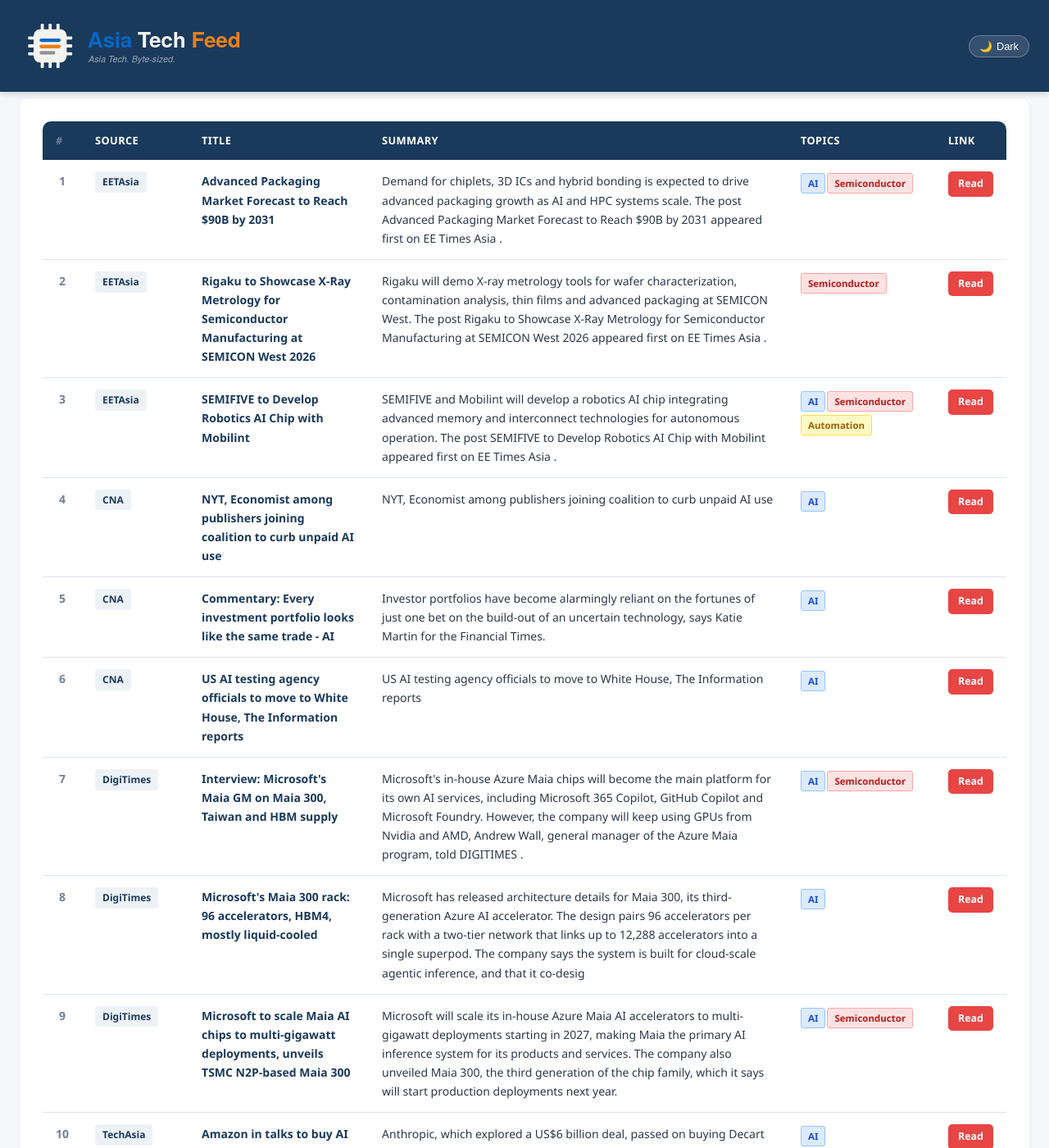
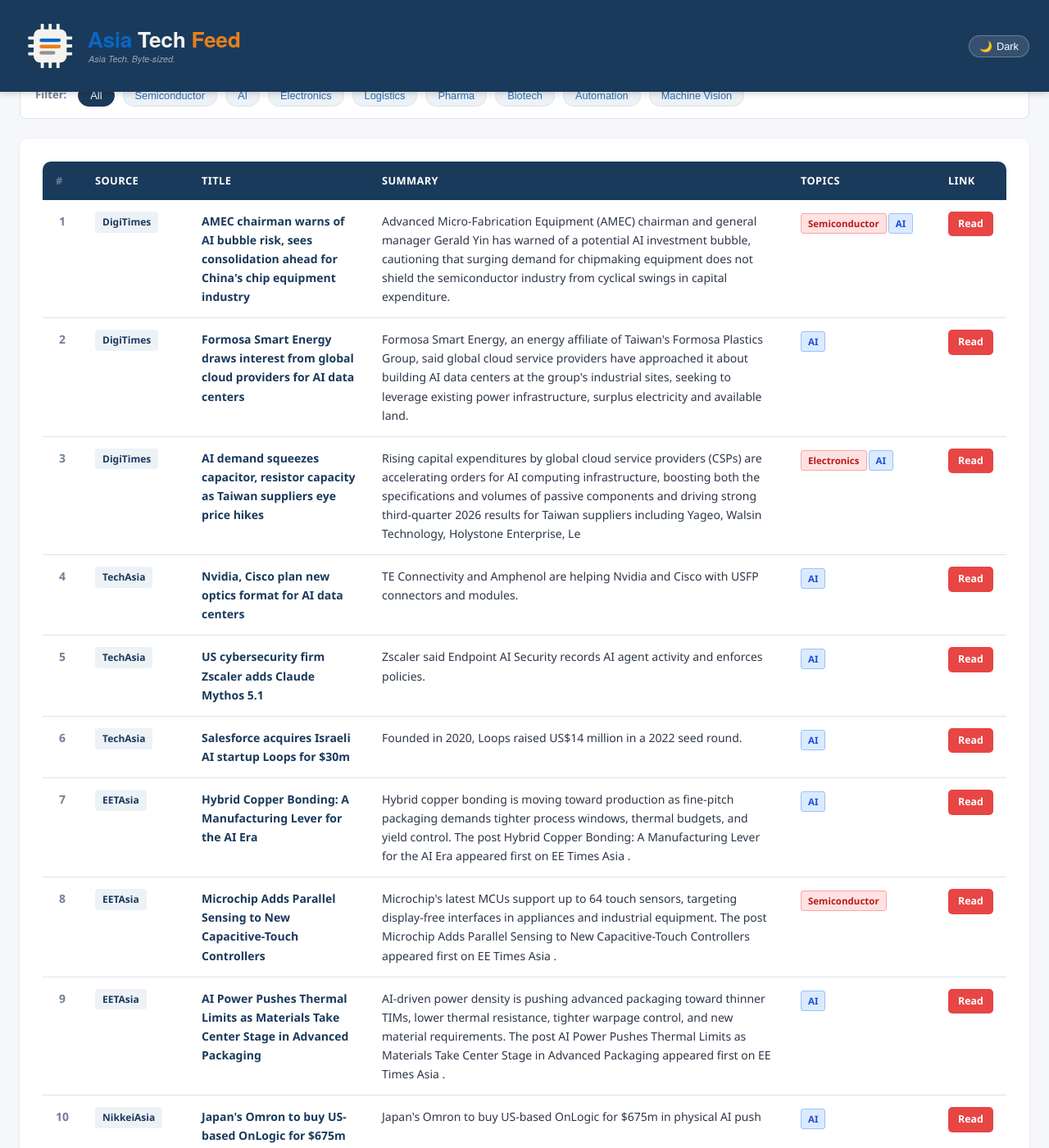
Before and after one commit to asiatechfeed/Asia-Tech-Feed, a Jekyll site: the page built from _posts/2026-10-13-asia-tech-news-digest.md, in a window 1280 px wide and 1400 px high, scrolled down 704 px. Shown: the whole window at 82% size. Built offline with Jekyll 4.4.1, drawn with Linux system fonts in a browser that asks for light colours; a script that is not in the unit is left out; some of the changed text lies outside the part shown.

Commit message:
📰 News digest 2026-10-13 (13 articles)

```diff
--- a/_posts/2026-10-13-asia-tech-news-digest.md
+++ b/_posts/2026-10-13-asia-tech-news-digest.md
@@ -1,16 +1,16 @@
 ---
 layout: post
 title: "Asia Tech News Digest - October 13, 2026"
-date: 2026-10-13 08:00:50 +0800
-articles_count: 14
+date: 2026-10-13 14:32:46 +0800
+articles_count: 13
 sources_count: 5
-sources: ["CNA", "DigiTimes", "EETAsia", "NikkeiAsia", "TechAsia"]
+sources: ["DigiTimes", "EETAsia", "KED", "NikkeiAsia", "TechAsia"]
 csv_file: /assets/data/news-2026-10-13.tsv
-featured_title: "Advanced Packaging Market Forecast to Reach $90B by 2031"
-featured_url: "https://www.eetasia.com/advanced-packaging-market-forecast-to-reach-90b-by-2031/"
-featured_source: "EETAsia"
-featured_summary: "Demand for chiplets, 3D ICs and hybrid bonding is expected to drive advanced packaging growth as AI and HPC systems scale. The post Advanced Packaging Market Forecast to Reach $90B by 2031 appeared first on EE Times Asia ."
-featured_image: ""
+featured_title: "AMEC chairman warns of AI bubble risk, sees consolidation ahead for China's chip equipment industry"
+featured_url: "https://www.digitimes.com/news/a20261013VL220/amec-equipment-chairman-demand-investment.html"
+featured_source: "DigiTimes"
+featured_summary: "Advanced Micro-Fabrication Equipment (AMEC) chairman and general manager Gerald Yin has warned of a potential AI investment bubble, cautioning that surging demand for chipmaking equipment does not shield the semiconductor industry from cyclical swings in capital expenditure."
+featured_image: "https://img.digitimes.com/newsshow/20261013vl220_files/2_b.jpg"
 ---
 
 <table class="news-table">
@@ -27,115 +27,107 @@ featured_image: ""
 <tbody>
 <tr>
   <td class="col-num">1</td>
-  <td class="col-source"><span class="source-badge">EETAsia</span></td>
-  <td class="col-title"><span class="article-title">Advanced Packaging Market Forecast to Reach $90B by 2031</span></td>
-  <td class="col-summary">Demand for chiplets, 3D ICs and hybrid bonding is expected to drive advanced packaging growth as AI and HPC systems scale. The post Advanced Packaging Market Forecast to Reach $90B by 2031 appeared first on EE Times Asia .</td>
-  <td class="col-tags"><span class="tag ai">AI</span><span class="tag semi">Semiconductor</span></td>
-  <td class="col-link"><a class="btn-link" href="https://www.eetasia.com/advanced-packaging-market-forecast-to-reach-90b-by-2031/" target="_blank" rel="noopener">Read</a></td>
+  <td class="col-source"><span class="source-badge">DigiTimes</span></td>
+  <td class="col-title"><span class="article-title">AMEC chairman warns of AI bubble risk, sees consolidation ahead for China's chip equipment industry</span></td>
+  <td class="col-summary">Advanced Micro-Fabrication Equipment (AMEC) chairman and general manager Gerald Yin has warned of a potential AI investment bubble, cautioning that surging demand for chipmaking equipment does not shield the semiconductor industry from cyclical swings in capital expenditure.</td>
+  <td class="col-tags"><span class="tag semi">Semiconductor</span><span class="tag ai">AI</span></td>
+  <td class="col-link"><a class="btn-link" href="https://www.digitimes.com/news/a20261013VL220/amec-equipment-chairman-demand-investment.html" target="_blank" rel="noopener">Read</a></td>
 </tr>
 <tr>
   <td class="col-num">2</td>
-  <td class="col-source"><span class="source-badge">EETAsia</span></td>
-  <td class="col-title"><span class="article-title">Rigaku to Showcase X-Ray Metrology for Semiconductor Manufacturing at SEMICON West 2026</span></td>
-  <td class="col-summary">Rigaku will demo X-ray metrology tools for wafer characterization, contamination analysis, thin films and advanced packaging at SEMICON West. The post Rigaku to Showcase X-Ray Metrology for Semiconductor Manufacturing at SEMICON West 2026 appeared first on EE Times Asia .</td>
-  <td class="col-tags"><span class="tag semi">Semiconductor</span></td>
-  <td class="col-link"><a class="btn-link" href="https://www.eetasia.com/rigaku-to-showcase-x-ray-metrology-for-semiconductor-manufacturing-at-semicon-west-2026/" target="_blank" rel="noopener">Read</a></td>
+  <td class="col-source"><span class="source-badge">DigiTimes</span></td>
+  <td class="col-title"><span class="article-title">Formosa Smart Energy draws interest from global cloud providers for AI data centers</span></td>
+  <td class="col-summary">Formosa Smart Energy, an energy affiliate of Taiwan's Formosa Plastics Group, said global cloud service providers have approached it about building AI data centers at the group's industrial sites, seeking to leverage existing power infrastructure, surplus electricity and available land.</td>
+  <td class="col-tags"><span class="tag ai">AI</span></td>
+  <td class="col-link"><a class="btn-link" href="https://www.digitimes.com/news/a20261013PD217/data-electricity-taiwan-formosa-plastics-industrial.html" target="_blank" rel="noopener">Read</a></td>
 </tr>
 <tr>
   <td class="col-num">3</td>
-  <td class="col-source"><span class="source-badge">EETAsia</span></td>
-  <td class="col-title"><span class="article-title">SEMIFIVE to Develop Robotics AI Chip with Mobilint</span></td>
-  <td class="col-summary">SEMIFIVE and Mobilint will develop a robotics AI chip integrating advanced memory and interconnect technologies for autonomous operation. The post SEMIFIVE to Develop Robotics AI Chip with Mobilint appeared first on EE Times Asia .</td>
-  <td class="col-tags"><span class="tag ai">AI</span><span class="tag semi">Semiconductor</span><span class="tag auto">Automation</span></td>
-  <td class="col-link"><a class="btn-link" href="https://www.eetasia.com/semifive-to-develop-robotics-ai-chip-with-mobilint/" target="_blank" rel="noopener">Read</a></td>
+  <td class="col-source"><span class="source-badge">DigiTimes</span></td>
+  <td class="col-title"><span class="article-title">AI demand squeezes capacitor, resistor capacity as Taiwan suppliers eye price hikes</span></td>
+  <td class="col-summary">Rising capital expenditures by global cloud service providers (CSPs) are accelerating orders for AI computing infrastructure, boosting both the specifications and volumes of passive components and driving strong third-quarter 2026 results for Taiwan suppliers including Yageo, Walsin Technology, Holystone Enterprise, Le</td>
+  <td class="col-tags"><span class="tag semi">Electronics</span><span class="tag ai">AI</span></td>
+  <td class="col-link"><a class="btn-link" href="https://www.digitimes.com/news/a20261013PD225/demand-taiwan-capacity-price-capacitor.html" target="_blank" rel="noopener">Read</a></td>
 </tr>
 <tr>
   <td class="col-num">4</td>
-  <td class="col-source"><span class="source-badge">CNA</span></td>
-  <td class="col-title"><span class="article-title">NYT, Economist among publishers joining coalition to curb unpaid AI use</span></td>
-  <td class="col-summary">NYT, Economist among publishers joining coalition to curb unpaid AI use</td>
+  <td class="col-source"><span class="source-badge">TechAsia</span></td>
+  <td class="col-title"><span class="article-title">Nvidia, Cisco plan new optics format for AI data centers</span></td>
+  <td class="col-summary">TE Connectivity and Amphenol are helping Nvidia and Cisco with USFP connectors and modules.</td>
   <td class="col-tags"><span class="tag ai">AI</span></td>
-  <td class="col-link"><a class="btn-link" href="https://www.channelnewsasia.com/business/nyt-economist-among-publishers-joining-coalition-curb-unpaid-ai-use-6454436" target="_blank" rel="noopener">Read</a></td>
+  <td class="col-link"><a class="btn-link" href="https://www.techinasia.com/nvidia-aolani-expand-sea-ai-factories" target="_blank" rel="noopener">Read</a></td>
 </tr>
 <tr>
   <td class="col-num">5</td>
-  <td class="col-source"><span class="source-badge">CNA</span></td>
-  <td class="col-title"><span class="article-title">Commentary: Every investment portfolio looks like the same trade - AI</span></td>
-  <td class="col-summary">Investor portfolios have become alarmingly reliant on the fortunes of just one bet on the build-out of an uncertain technology, says Katie Martin for the Financial Times.</td>
+  <td class="col-source"><span class="source-badge">TechAsia</span></td>
+  <td class="col-title"><span class="article-title">US cybersecurity firm Zscaler adds Claude Mythos 5.1</span></td>
+  <td class="col-summary">Zscaler said Endpoint AI Security records AI agent activity and enforces policies.</td>
   <td class="col-tags"><span class="tag ai">AI</span></td>
-  <td class="col-link"><a class="btn-link" href="https://www.channelnewsasia.com/commentary/ai-stock-market-investment-portfolio-risks-6452486" target="_blank" rel="noopener">Read</a></td>
+  <td class="col-link"><a class="btn-link" href="https://www.techinasia.com/palo-alto-to-acquire-israeli-ai-security-firm-koi" target="_blank" rel="noopener">Read</a></td>
 </tr>
 <tr>
   <td class="col-num">6</td>
-  <td class="col-source"><span class="source-badge">CNA</span></td>
-  <td class="col-title"><span class="article-title">US AI testing agency officials to move to White House, The Information reports</span></td>
-  <td class="col-summary">US AI testing agency officials to move to White House, The Information reports</td>
+  <td class="col-source"><span class="source-badge">TechAsia</span></td>
+  <td class="col-title"><span class="article-title">Salesforce acquires Israeli AI startup Loops for $30m</span></td>
+  <td class="col-summary">Founded in 2020, Loops raised US$14 million in a 2022 seed round.</td>
   <td class="col-tags"><span class="tag ai">AI</span></td>
-  <td class="col-link"><a class="btn-link" href="https://www.channelnewsasia.com/business/us-ai-testing-agency-officials-move-white-house-information-reports-6454176" target="_blank" rel="noopener">Read</a></td>
+  <td class="col-link"><a class="btn-link" href="https://www.techinasia.com/salesforce-agrees-buy-fin-36b-boost-ai" target="_blank" rel="noopener">Read</a></td>
 </tr>
 <tr>
   <td class="col-num">7</td>
-  <td class="col-source"><span class="source-badge">DigiTimes</span></td>
-  <td class="col-title"><span class="article-title">Interview: Microsoft's Maia GM on Maia 300, Taiwan and HBM supply</span></td>
-  <td class="col-summary">Microsoft's in-house Azure Maia chips will become the main platform for its own AI services, including Microsoft 365 Copilot, GitHub Copilot and Microsoft Foundry. However, the company will keep using GPUs from Nvidia and AMD, Andrew Wall, general manager of the Azure Maia program, told DIGITIMES .</td>
-  <td class="col-tags"><span class="tag ai">AI</span><span class="tag semi">Semiconductor</span></td>
-  <td class="col-link"><a class="btn-link" href="https://www.digitimes.com/news/a20261012VL216/microsoft-taiwan-hbm-chips-copilot.html" target="_blank" rel="noopener">Read</a></td>
+  <td class="col-source"><span class="source-badge">EETAsia</span></td>
+  <td class="col-title"><span class="article-title">Hybrid Copper Bonding: A Manufacturing Lever for the AI Era</span></td>
+  <td class="col-summary">Hybrid copper bonding is moving toward production as fine-pitch packaging demands tighter process windows, thermal budgets, and yield control. The post Hybrid Copper Bonding: A Manufacturing Lever for the AI Era appeared first on EE Times Asia .</td>
+  <td class="col-tags"><span class="tag ai">AI</span></td>
+  <td class="col-link"><a class="btn-link" href="https://www.eetasia.com/hybrid-copper-bonding-a-manufacturing-lever-for-the-ai-era/" target="_blank" rel="noopener">Read</a></td>
 </tr>
 <tr>
   <td class="col-num">8</td>
-  <td class="col-source"><span class="source-badge">DigiTimes</span></td>
-  <td class="col-title"><span class="article-title">Microsoft's Maia 300 rack: 96 accelerators, HBM4, mostly liquid-cooled</span></td>
-  <td class="col-summary">Microsoft has released architecture details for Maia 300, its third-generation Azure AI accelerator. The design pairs 96 accelerators per rack with a two-tier network that links up to 12,288 accelerators into a single superpod. The company says the system is built for cloud-scale agentic inference, and that it co-desig</td>
-  <td class="col-tags"><span class="tag ai">AI</span></td>
-  <td class="col-link"><a class="btn-link" href="https://www.digitimes.com/news/a20261012VL207/microsoft-server-rack-hbm4-accelerator-switch.html" target="_blank" rel="noopener">Read</a></td>
+  <td class="col-source"><span class="source-badge">EETAsia</span></td>
+  <td class="col-title"><span class="article-title">Microchip Adds Parallel Sensing to New Capacitive-Touch Controllers</span></td>
+  <td class="col-summary">Microchip's latest MCUs support up to 64 touch sensors, targeting display-free interfaces in appliances and industrial equipment. The post Microchip Adds Parallel Sensing to New Capacitive-Touch Controllers appeared first on EE Times Asia .</td>
+  <td class="col-tags"><span class="tag semi">Semiconductor</span></td>
+  <td class="col-link"><a class="btn-link" href="https://www.eetasia.com/microchip-adds-parallel-sensing-to-new-capacitive-touch-controllers/" target="_blank" rel="noopener">Read</a></td>
 </tr>
 <tr>
   <td class="col-num">9</td>
-  <td class="col-source"><span class="source-badge">DigiTimes</span></td>
-  <td class="col-title"><span class="article-title">Microsoft to scale Maia AI chips to multi-gigawatt deployments, unveils TSMC N2P-based Maia 300</span></td>
-  <td class="col-summary">Microsoft will scale its in-house Azure Maia AI accelerators to multi-gigawatt deployments starting in 2027, making Maia the primary AI inference system for its products and services. The company also unveiled Maia 300, the third generation of the chip family, which it says will start production deployments next year.</td>
-  <td class="col-tags"><span class="tag ai">AI</span><span class="tag semi">Semiconductor</span></td>
-  <td class="col-link"><a class="btn-link" href="https://www.digitimes.com/news/a20261012VL205/microsoft-azure-copilot-ai-chip-accelerator-bandwidth-tsmc.html" target="_blank" rel="noopener">Read</a></td>
+  <td class="col-source"><span class="source-badge">EETAsia</span></td>
+  <td class="col-title"><span class="article-title">AI Power Pushes Thermal Limits as Materials Take Center Stage in Advanced Packaging</span></td>
+  <td class="col-summary">AI-driven power density is pushing advanced packaging toward thinner TIMs, lower thermal resistance, tighter warpage control, and new material requirements. The post AI Power Pushes Thermal Limits as Materials Take Center Stage in Advanced Packaging appeared first on EE Times Asia .</td>
+  <td class="col-tags"><span class="tag ai">AI</span></td>
+  <td class="col-link"><a class="btn-link" href="https://www.eetasia.com/ai-power-pushes-thermal-limits-as-materials-take-center-stage-in-advanced-packaging/" target="_blank" rel="noopener">Read</a></td>
 </tr>
 <tr>
   <td class="col-num">10</td>
-  <td class="col-source"><span class="source-badge">TechAsia</span></td>
-  <td class="col-title"><span class="article-title">Amazon in talks to buy AI startup Decart for $7b</span></td>
-  <td class="col-summary">Anthropic, which explored a US$6 billion deal, passed on buying Decart after due diligence.</td>
+  <td class="col-source"><span class="source-badge">NikkeiAsia</span></td>
+  <td class="col-title"><span class="article-title">Japan's Omron to buy US-based OnLogic for $675m in physical AI push</span></td>
+  <td class="col-summary">Japan's Omron to buy US-based OnLogic for $675m in physical AI push</td>
   <td class="col-tags"><span class="tag ai">AI</span></td>
-  <td class="col-link"><a class="btn-link" href="https://www.techinasia.com/amazon-set-raise-54b-sterling-bond-sale" target="_blank" rel="noopener">Read</a></td>
+  <td class="col-link"><a class="btn-link" href="https://asia.nikkei.com/business/business-deals/japan-s-omron-to-buy-us-based-onlogic-for-675m-in-physical-ai-push" target="_blank" rel="noopener">Read</a></td>
 </tr>
 <tr>
   <td class="col-num">11</td>
-  <td class="col-source"><span class="source-badge">TechAsia</span></td>
-  <td class="col-title"><span class="article-title">Nvidia weighs investing in or buying Reflection AI</span></td>
-  <td class="col-summary">Founded in 2024 by ex-DeepMind researchers, Reflection AI recently launched its Beam model.</td>
-  <td class="col-tags"><span class="tag ai">AI</span></td>
-  <td class="col-link"><a class="btn-link" href="https://www.techinasia.com/nvidiabacked-ai-startup-nscale-files-ipo" target="_blank" rel="noopener">Read</a></td>
+  <td class="col-source"><span class="source-badge">NikkeiAsia</span></td>
+  <td class="col-title"><span class="article-title">Asian tech shares plunge after Chinese chipmaker reports key advance</span></td>
+  <td class="col-summary">Asian tech shares plunge after Chinese chipmaker reports key advance</td>
+  <td class="col-tags"><span class="tag semi">Semiconductor</span></td>
+  <td class="col-link"><a class="btn-link" href="https://asia.nikkei.com/business/markets/asian-tech-shares-plunge-after-chinese-chipmaker-reports-key-advance" target="_blank" rel="noopener">Read</a></td>
 </tr>
 <tr>
   <td class="col-num">12</td>
-  <td class="col-source"><span class="source-badge">TechAsia</span></td>
-  <td class="col-title"><span class="article-title">A16z seeks South Korean chip, robotics partnerships</span></td>
-  <td class="col-summary">In December 2025, a16z crypto said it planned to open a Seoul office and hire SungMo Park.</td>
-  <td class="col-tags"><span class="tag semi">Semiconductor</span><span class="tag auto">Automation</span></td>
-  <td class="col-link"><a class="btn-link" href="https://www.techinasia.com/a16z-launches-11b-fund-ai-hardware-infrastructure" target="_blank" rel="noopener">Read</a></td>
+  <td class="col-source"><span class="source-badge">NikkeiAsia</span></td>
+  <td class="col-title"><span class="article-title">Is Singapore now a key link in AI supply chain?</span></td>
+  <td class="col-summary">Is Singapore now a key link in AI supply chain?</td>
+  <td class="col-tags"><span class="tag ai">AI</span><span class="tag logis">Logistics</span></td>
+  <td class="col-link"><a class="btn-link" href="https://asia.nikkei.com/spotlight/podcasts/podcast-tech-latest/is-singapore-now-a-key-link-in-ai-supply-chain" target="_blank" rel="noopener">Read</a></td>
 </tr>
 <tr>
   <td class="col-num">13</td>
-  <td class="col-source"><span class="source-badge">NikkeiAsia</span></td>
-  <td class="col-title"><span class="article-title">Japan's Omron to buy US-based OnLogic for $630m in physical AI push</span></td>
-  <td class="col-summary">Japan's Omron to buy US-based OnLogic for $630m in physical AI push</td>
-  <td class="col-tags"><span class="tag ai">AI</span></td>
-  <td class="col-link"><a class="btn-link" href="https://asia.nikkei.com/business/business-deals/japan-s-omron-to-buy-us-based-onlogic-for-630m-in-physical-ai-push" target="_blank" rel="noopener">Read</a></td>
-</tr>
-<tr>
-  <td class="col-num">14</td>
-  <td class="col-source"><span class="source-badge">NikkeiAsia</span></td>
-  <td class="col-title"><span class="article-title">US legal AI giant Harvey to open Japan office in 2027, CEO says</span></td>
-  <td class="col-summary">US legal AI giant Harvey to open Japan office in 2027, CEO says</td>
-  <td class="col-tags"><span class="tag ai">AI</span></td>
-  <td class="col-link"><a class="btn-link" href="https://asia.nikkei.com/business/technology/artificial-intelligence/us-legal-ai-giant-harvey-to-open-japan-office-in-2027-ceo-says" target="_blank" rel="noopener">Read</a></td>
+  <td class="col-source"><span class="source-badge">KED</span></td>
+  <td class="col-title"><span class="article-title">AI trade isn’t just about tech stocks but also power, TCW says</span></td>
+  <td class="col-summary">The artificial intelligence boom has sent investors racing into chipmakers, cloud providers and megacap technology stocks, but a more durable opportun</td>
+  <td class="col-tags"><span class="tag ai">AI</span><span class="tag semi">Semiconductor</span></td>
+  <td class="col-link"><a class="btn-link" href="https://www.kedglobal.com/asset-management/newsView/ked202606010002" target="_blank" rel="noopener">Read</a></td>
 </tr>
 </tbody>
 </table>
```
Also changed, not shown: _data/seen_urls.json (+14 -1 lines), _digest_meta.json (+27 -27 lines), assets/data/news-2026-10-13.tsv (+13 -14 lines), assets/data/search-index.json.
